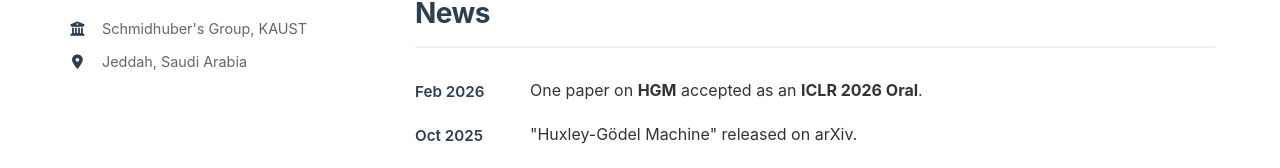
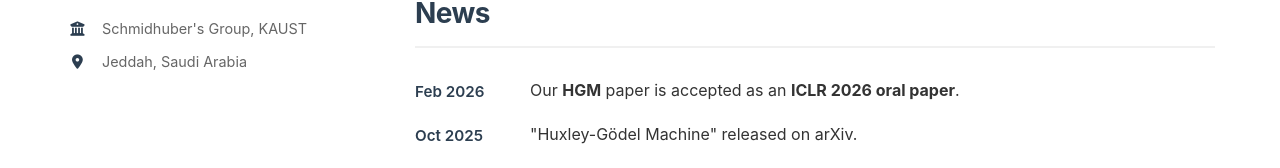
Before and after one commit to Beastlyprime/Beastlyprime.github.io, a plain HTML site: page index.html in a window 1280 px wide. Shown: the part 536-704 px from the top of the page. Drawn offline with Linux system fonts and the light colour scheme; some icons are missing.

Commit message:
Refine news text for HGM ICLR Oral

```diff
--- a/index.html
+++ b/index.html
@@ -418,7 +418,7 @@
             <ul class="news-list">
                 <li>
                     <span class="news-date">Feb 2026</span>
-                    <span class="news-content">One paper on <strong>HGM</strong> accepted as an <strong>ICLR 2026 Oral</strong>.</span>
+                    <span class="news-content">Our <strong>HGM</strong> paper is accepted as an <strong>ICLR 2026 oral paper</strong>.</span>
                 </li>
                 <li>
                     <span class="news-date">Oct 2025</span>
```
